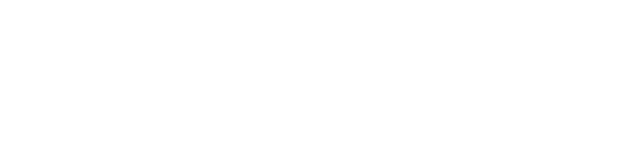
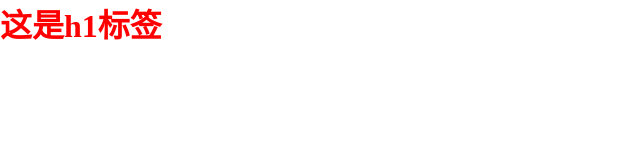
Before and after one commit to Handsomezou/zc, a plain HTML site: page index.html in a window 1280 px wide. Shown: the whole page, without its empty margins (0-640 px from the left). Drawn offline with Linux system fonts and the light colour scheme.

Commit message:
"提交了css和indexwenjian"

```diff
--- a/index.html
+++ b/index.html
@@ -6,10 +6,11 @@
   <meta http-equiv="X-UA-Compatible" content="IE=edge">
   <meta name="viewport" content="width=device-width, initial-scale=1.0">
   <title>Document</title>
+  <link rel="stylesheet" href="./new.css">
 </head>
 
 <body>
-  <h1></h1>
+  <h1>这是h1标签</h1>
 </body>
 
 </html>
--- /dev/null
+++ b/new.css
@@ -0,0 +1,10 @@
+* {
+  margin: 0;
+  padding: 0;
+  text-decoration: none;
+  list-style: none;
+}
+
+h1 {
+  color: red;
+}
```
